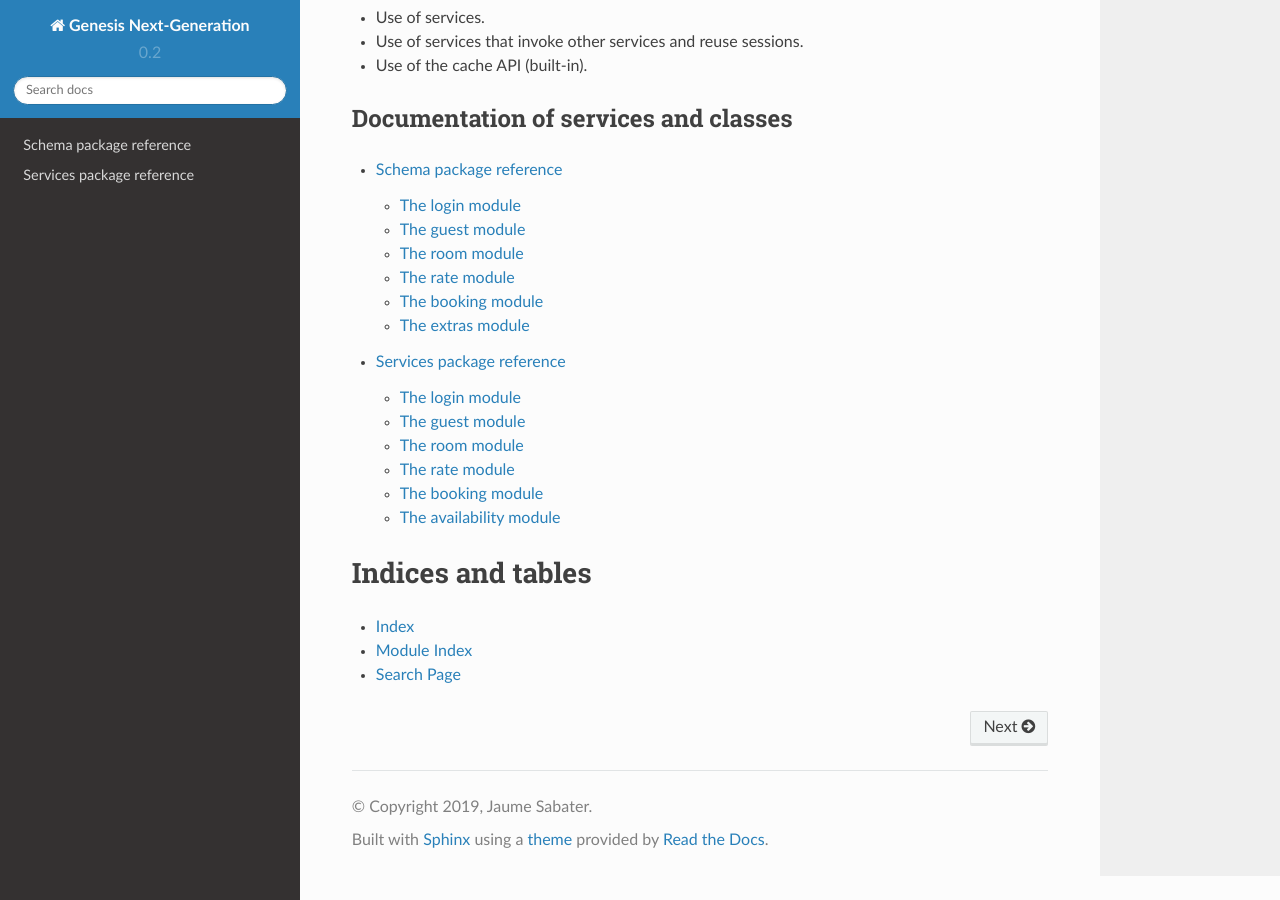
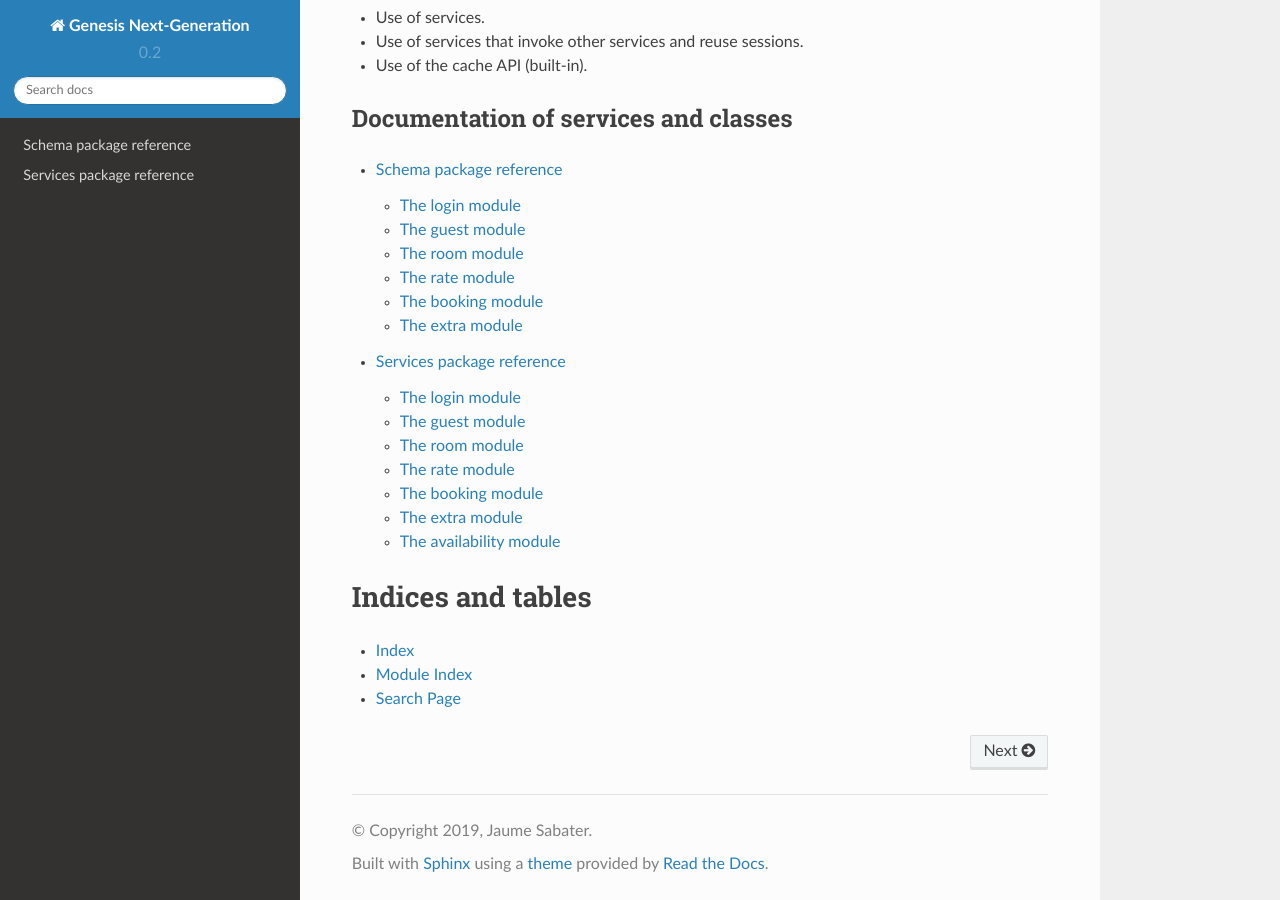
Before and after one commit to jsabater/genesisng, a Sphinx documentation site: the page built from docs/index.rst, in a window 1280 px wide and 900 px high, scrolled down 683 px. Built offline with Sphinx 7.4.7 and the Read the Docs theme 2.0.0, drawn with Linux system fonts in a browser that asks for light colours; formulas are drawn with MathJax 3.

Commit message:
Added extra services to doc and fixed typo.

```diff
--- a/docs/schema.rst
+++ b/docs/schema.rst
@@ -56,8 +56,8 @@ The booking module
 .. automodule:: genesisng.schema.booking
    :members:
 
-The extras module
-------------------
+The extra module
+----------------
 
 .. automodule:: genesisng.schema.extra
    :members:
--- a/docs/services.rst
+++ b/docs/services.rst
@@ -67,6 +67,12 @@ The booking module
 .. automodule:: genesisng.services.booking
    :members:
 
+The extra module
+----------------
+
+.. automodule:: genesisng.services.extra
+   :members:
+
 The availability module
 -----------------------
 
```
